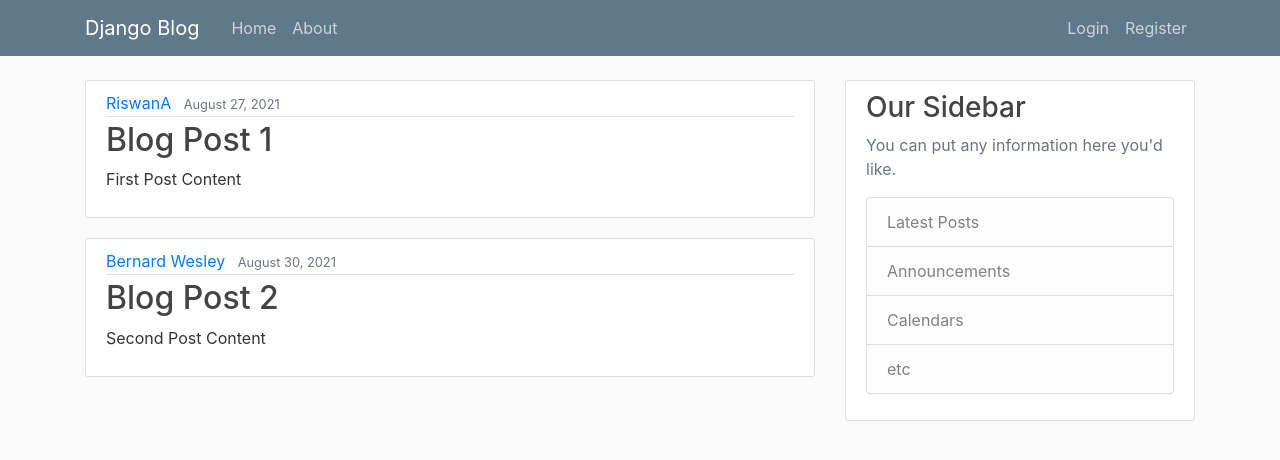
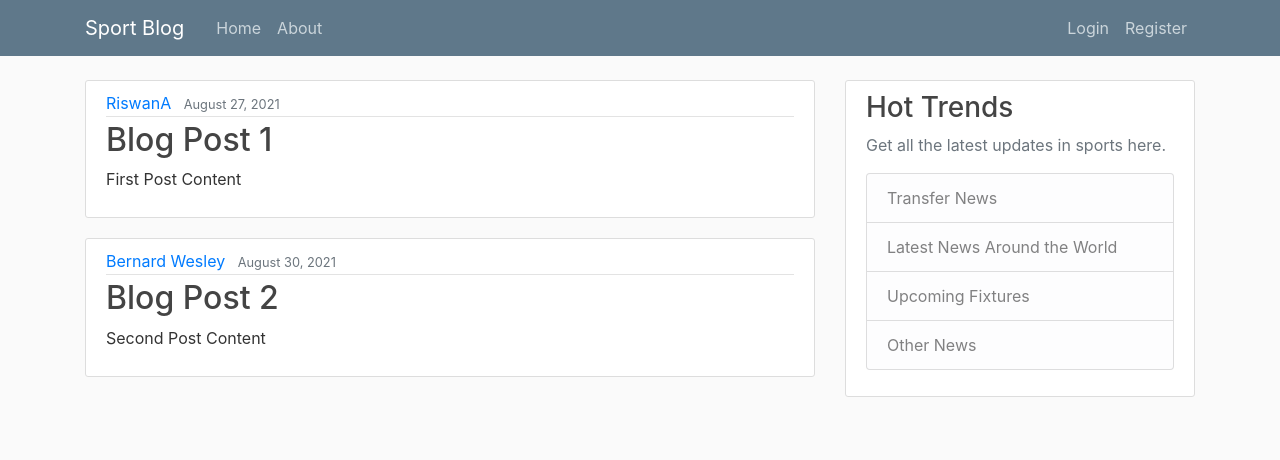
Before and after one commit to Riswan11/Blog_Site, a Django app: page / in a window 1280 px wide. Shown: the top 460 px of the page. Run offline with Django 3.2, Linux system fonts and the light colour scheme; some libraries are stand-ins or nearby versions.

Commit message:
Made some minor changes

```diff
--- a/blog/templates/blog/base.html
+++ b/blog/templates/blog/base.html
@@ -25,7 +25,7 @@
     <header class="site-header">
         <nav class="navbar navbar-expand-md navbar-dark bg-steel fixed-top">
             <div class="container">
-                <a class="navbar-brand mr-4" href="{% url 'blog-home' %}">Django Blog</a>
+                <a class="navbar-brand mr-4" href="{% url 'blog-home' %}">Sport Blog</a>
                 <button class="navbar-toggler" type="button" data-toggle="collapse" data-target="#navbarToggle"
                     aria-controls="navbarToggle" aria-expanded="false" aria-label="Toggle navigation">
                     <span class="navbar-toggler-icon"></span>
@@ -51,13 +51,13 @@
             </div>
             <div class="col-md-4">
                 <div class="content-section">
-                    <h3>Our Sidebar</h3>
-                    <p class='text-muted'>You can put any information here you'd like.
+                    <h3>Hot Trends</h3>
+                    <p class='text-muted'>Get all the latest updates in sports here.
                     <ul class="list-group">
-                        <li class="list-group-item list-group-item-light">Latest Posts</li>
-                        <li class="list-group-item list-group-item-light">Announcements</li>
-                        <li class="list-group-item list-group-item-light">Calendars</li>
-                        <li class="list-group-item list-group-item-light">etc</li>
+                        <li class="list-group-item list-group-item-light">Transfer News</li>
+                        <li class="list-group-item list-group-item-light">Latest News Around the World</li>
+                        <li class="list-group-item list-group-item-light">Upcoming Fixtures</li>
+                        <li class="list-group-item list-group-item-light">Other News</li>
                     </ul>
                     </p>
                 </div>
```
